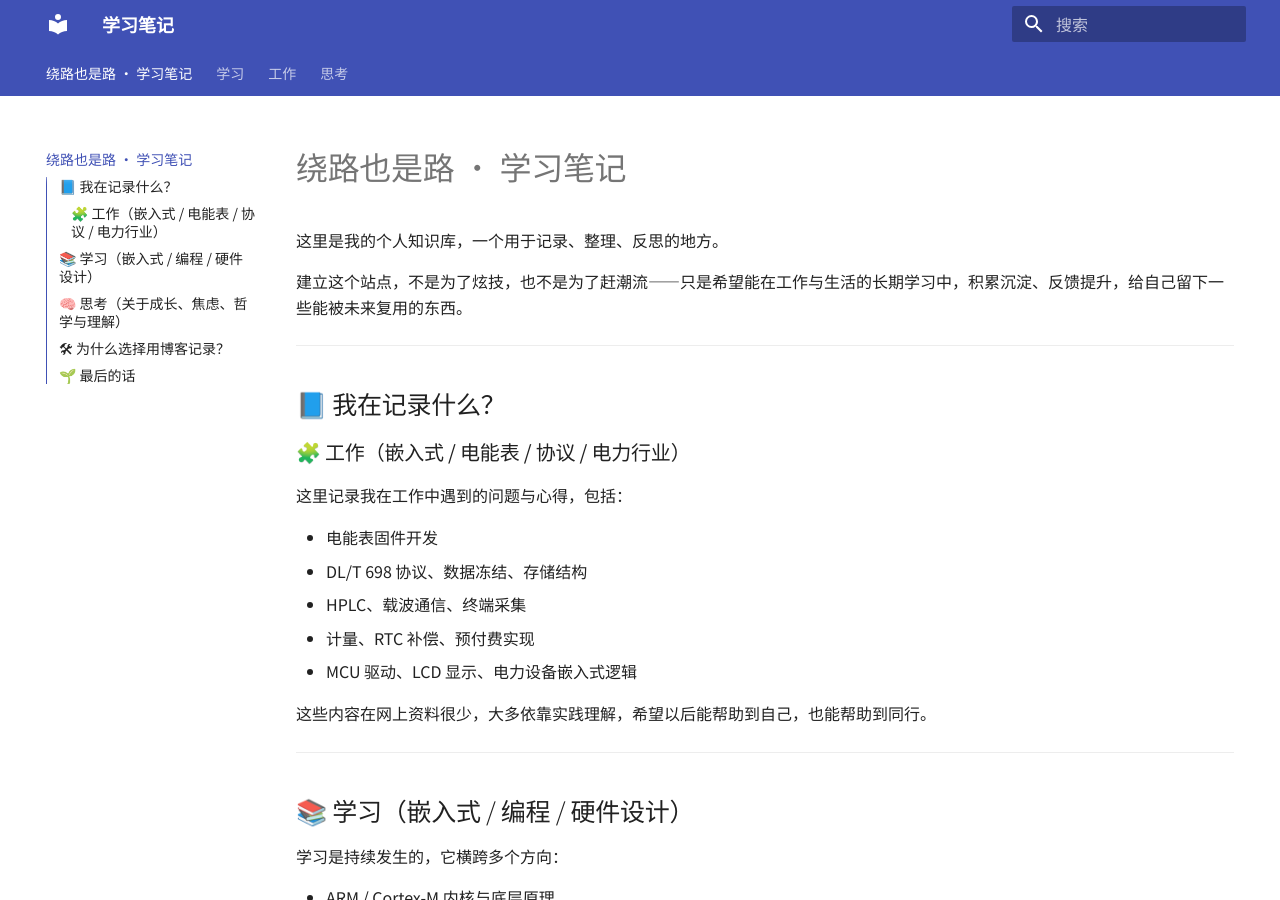
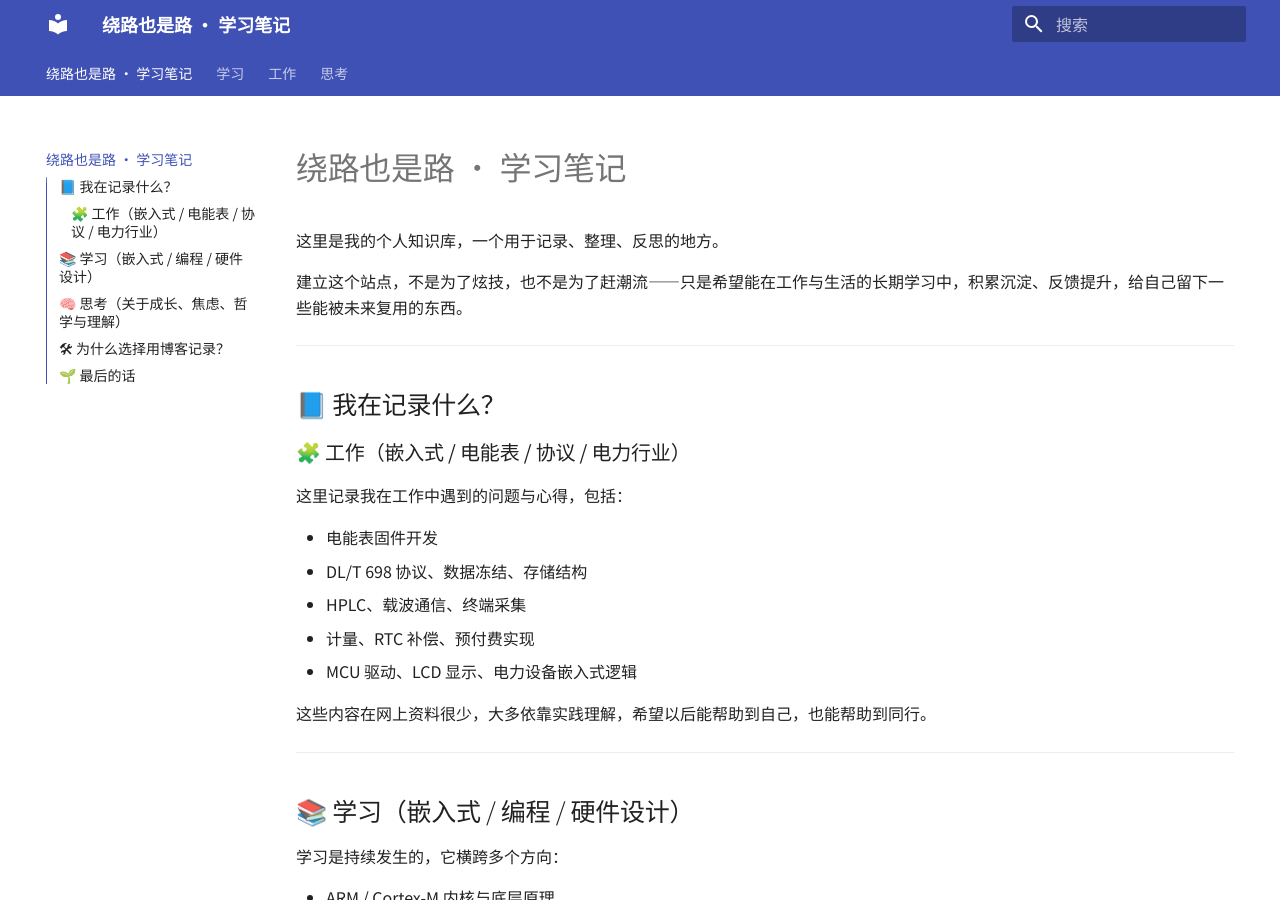
Before and after one commit to wanghao-coins/study_notes, an MkDocs documentation site: the page built from docs/index.md, in a window 1280 px wide and 900 px high. Built offline with MkDocs 1.6.1 and Material for MkDocs 9.7.7, drawn with Linux system fonts in a browser that asks for light colours.

Commit message:
Update mkdocs.yml

```diff
--- a/mkdocs.yml
+++ b/mkdocs.yml
@@ -1,4 +1,5 @@
-site_name: 学习笔记
+site_name: 绕路也是路 · 学习笔记
+site_description: 嵌入式 | 编程 | 电能表 | 硬件设计 | 思考 · 长期知识库
 site_url: https://wanghao-coins.github.io/study-notes/
 
 theme:
@@ -6,35 +7,54 @@ theme:
   language: zh
   features:
     - navigation.instant
-    - navigation.tracking
     - navigation.tabs
     - navigation.sections
     - navigation.expand
     - toc.integrate
     - content.code.copy
+    - navigation.top
+    - search.suggest
+    - search.highlight
     - content.tabs.link
     - header.autohide
-    - search.suggest
-    - search.highlight
-    - search.share
+    - content.action.edit
+    - content.action.view
   palette:
     - scheme: default
       primary: indigo
-      accent: pink
+      accent: teal
     - scheme: slate
       primary: indigo
-      accent: pink
+      accent: teal
       toggle:
         icon: material/weather-night
         name: 深色模式
   font:
     text: Noto Sans SC
     code: JetBrains Mono
-  nav:
-    - 首页: index.md
-    - 工作:
-        - 工作笔记: 工作/index.md
-    - 学习:
-        - 学习记录: 学习/index.md
-    - 思考:
-        - 随笔与思考: 思考/index.md
+
+plugins:
+  - search
+  - tags:
+      enabled: true
+  - git-revision-date-localized:
+      type: date
+
+extra:
+  social:
+    - icon: material/github
+      link: https://github.com/wanghao-coins
+    - icon: material/book-open-page-variant
+      link: https://wanghao-coins.github.io/study-notes/
+
+markdown_extensions:
+  - admonition
+  - pymdownx.details
+  - pymdownx.highlight
+  - pymdownx.superfences
+  - pymdownx.mark
+  - pymdownx.tabbed:
+      alternate_style: true
+  - pymdownx.emoji
+  - toc:
+      permalink: true
```
